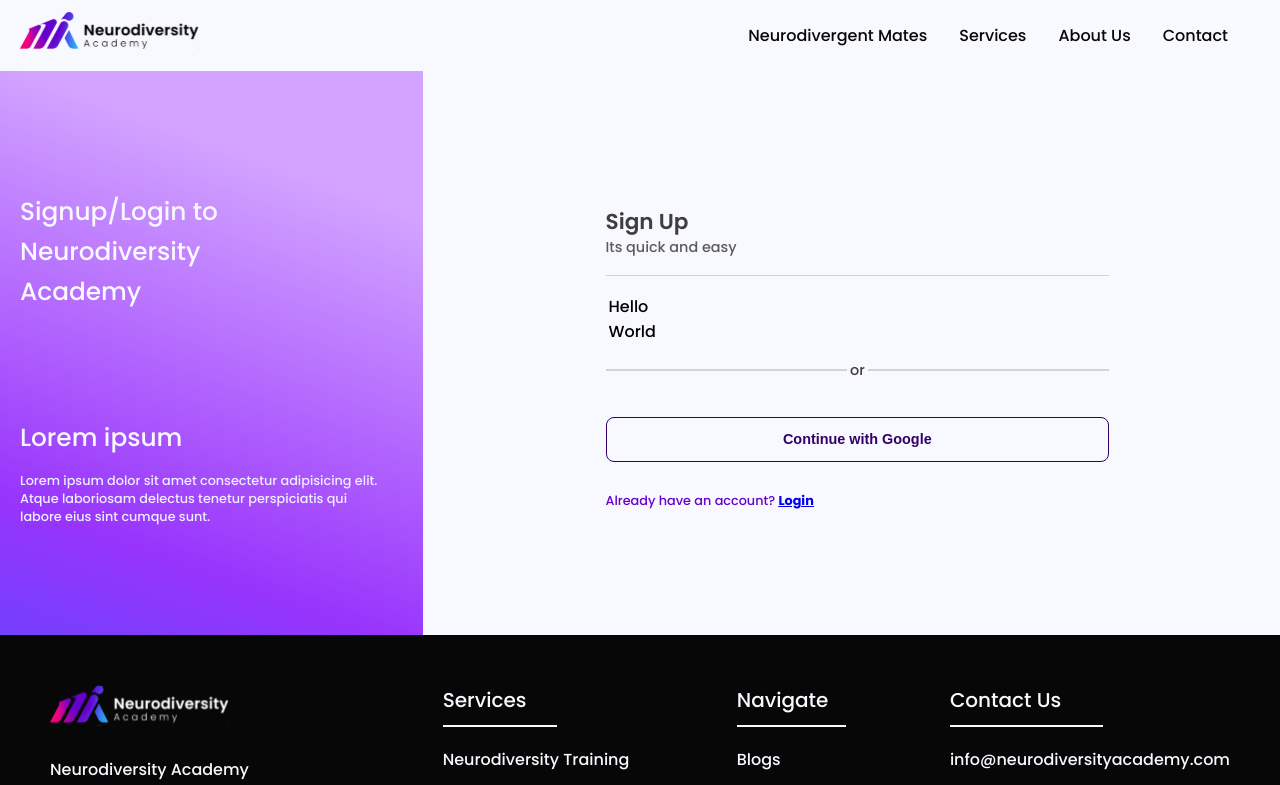
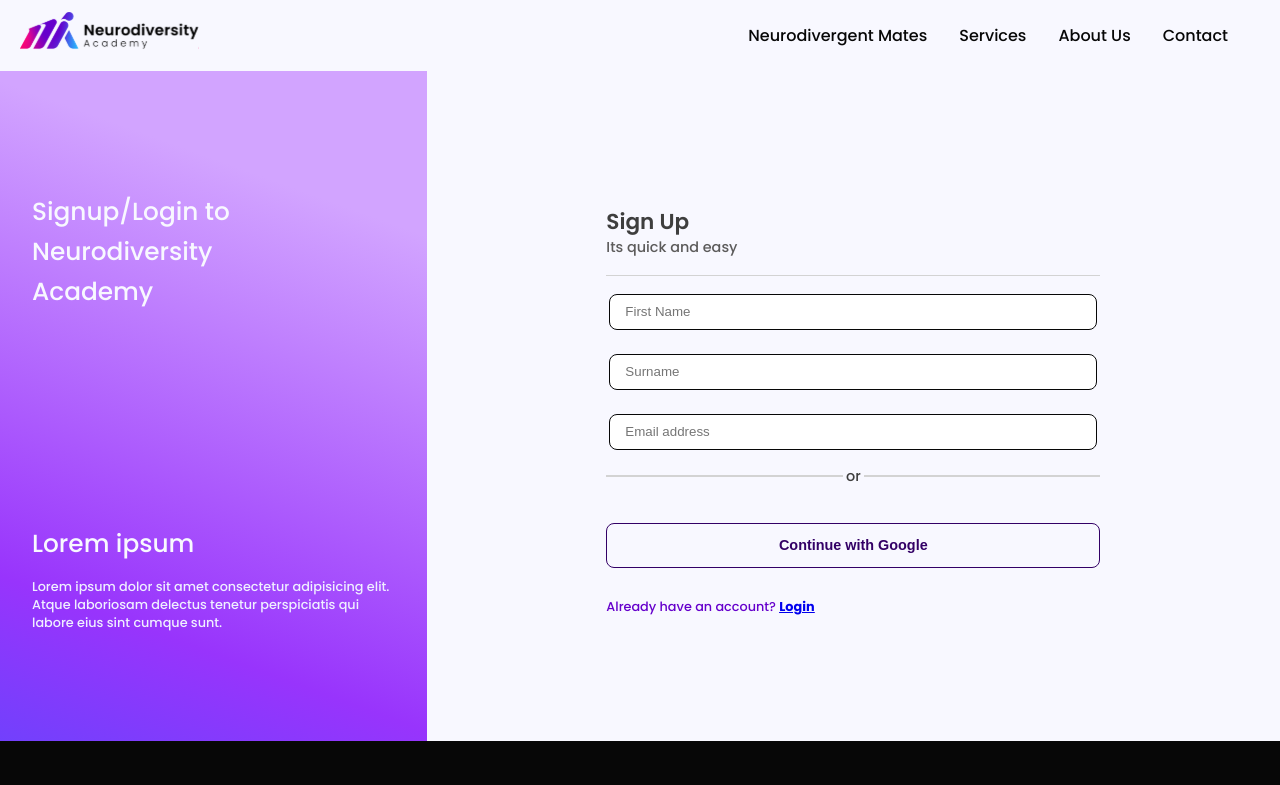
Before and after one commit to shademel/neurostudy-portal, a Next.js app: page /auth/signup in a window 1280 px wide. Shown: the top 785 px of the page. Built offline with nearby package versions, Linux system fonts and the light colour scheme.

Commit message:
Auth - integrating Form provider

```diff
--- a/src/app/auth/page.module.css
+++ b/src/app/auth/page.module.css
@@ -66,12 +66,6 @@
   flex-direction: column;
   gap: 1.5rem;
   margin-top: 2px;
-}
-
-.textArea {
-  display: flex;
-  flex-direction: column;
-  gap: 1rem;
 }
 
 .forgotPassword {
--- a/src/app/auth/signup/page.tsx
+++ b/src/app/auth/signup/page.tsx
@@ -4,10 +4,27 @@ import styles from '../page.module.css';
 import AuthLeftBanner from '../component/AuthLeftBanner';
 import AuthFormFooter from '../component/AuthFormFooter';
 import classNames from 'classnames';
+import { FieldValues, UseFormReturn, useForm } from 'react-hook-form';
+import TextBox from '@/app/components/formElements/TextBox';
+import Form from '@/app/components/formElements/Form';
+import { EMAIL_REGEX } from '@/app/utilities/constants';
 
-const Page = () => {
+interface SignUpFieldValues extends FieldValues {
+  firstName: string;
+  lastName: string;
+  email: string;
+  password: string;
+  date: number;
+  month: number;
+  year: number;
+}
+
+const SignUpPage = () => {
+  const { control }: UseFormReturn<SignUpFieldValues> =
+    useForm<SignUpFieldValues>({ mode: 'onBlur' });
+
   return (
-    <main className='container'>
+    <main className='main-container'>
       <div className='row'>
         <AuthLeftBanner />
         <div className={classNames(styles.textColumn, 'col-md-8')}>
@@ -16,12 +33,28 @@ const Page = () => {
               <p className={styles.textTitle}>Sign Up</p>
               <span className={styles.smallTextTitle}>Its quick and easy</span>
             </div>
-            <form className={styles.form}>
-              <div className='row'>
-                <div className='col-sm-5'>Hello</div>
-                <div className='col-sm-7'>World</div>
-              </div>
-            </form>
+            <Form control={control} className={styles.form}>
+              <TextBox
+                name='firstName'
+                label='First Name'
+                required
+                placeholder='First Name'
+              />
+              <TextBox
+                name='lastName'
+                label='Surname'
+                required
+                placeholder='Surname'
+              />
+              <TextBox
+                name='email'
+                type='email'
+                label='Email Address'
+                required
+                placeholder='Email address'
+                pattern={EMAIL_REGEX}
+              />
+            </Form>
             <AuthFormFooter />
           </div>
         </div>
@@ -30,4 +63,4 @@ const Page = () => {
   );
 };
 
-export default Page;
+export default SignUpPage;
```
Also changed, not shown: src/app/auth/login/page.tsx (+9 -11 lines).
